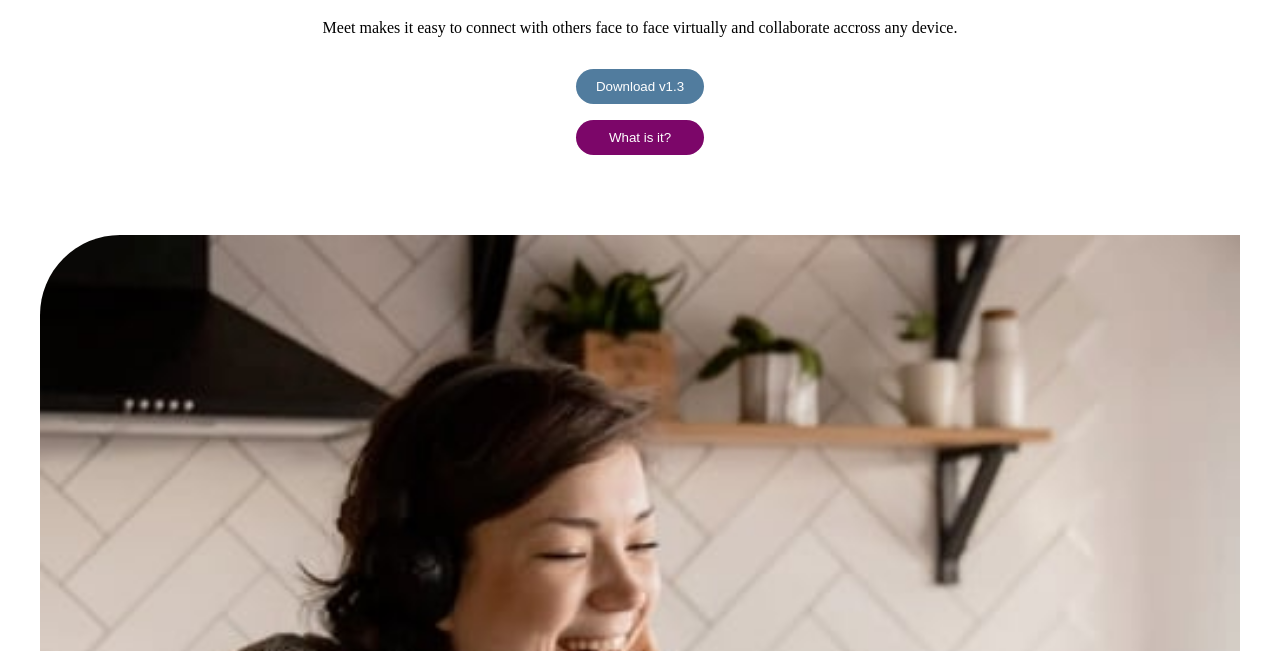
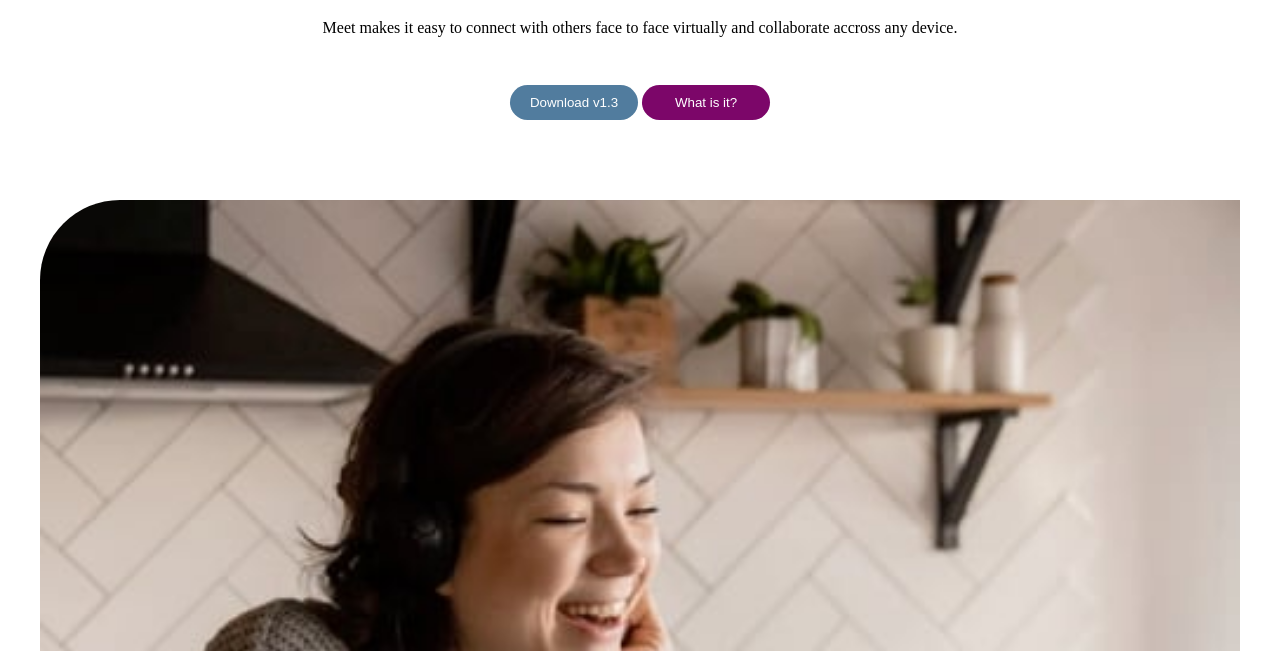
Before and after one commit to sundaygodwin007/meet-project, a plain HTML site: page index.html in a window 1280 px wide. Shown: the part 149-800 px from the top of the page. Drawn offline with Linux system fonts and the light colour scheme.

Commit message:
update button

```diff
--- a/index.html
+++ b/index.html
@@ -30,13 +30,11 @@
             collaborate accross any device.
           </p>
           <div class="btn">
-            <div>
+
               <button id="new-version">Download v1.3</button>
-            </div>
-            <div>
+
               <button id="question">What is it?</button>
-            </div>
-          </div>
+
         </div>
 
         <div class="image-right">
```
